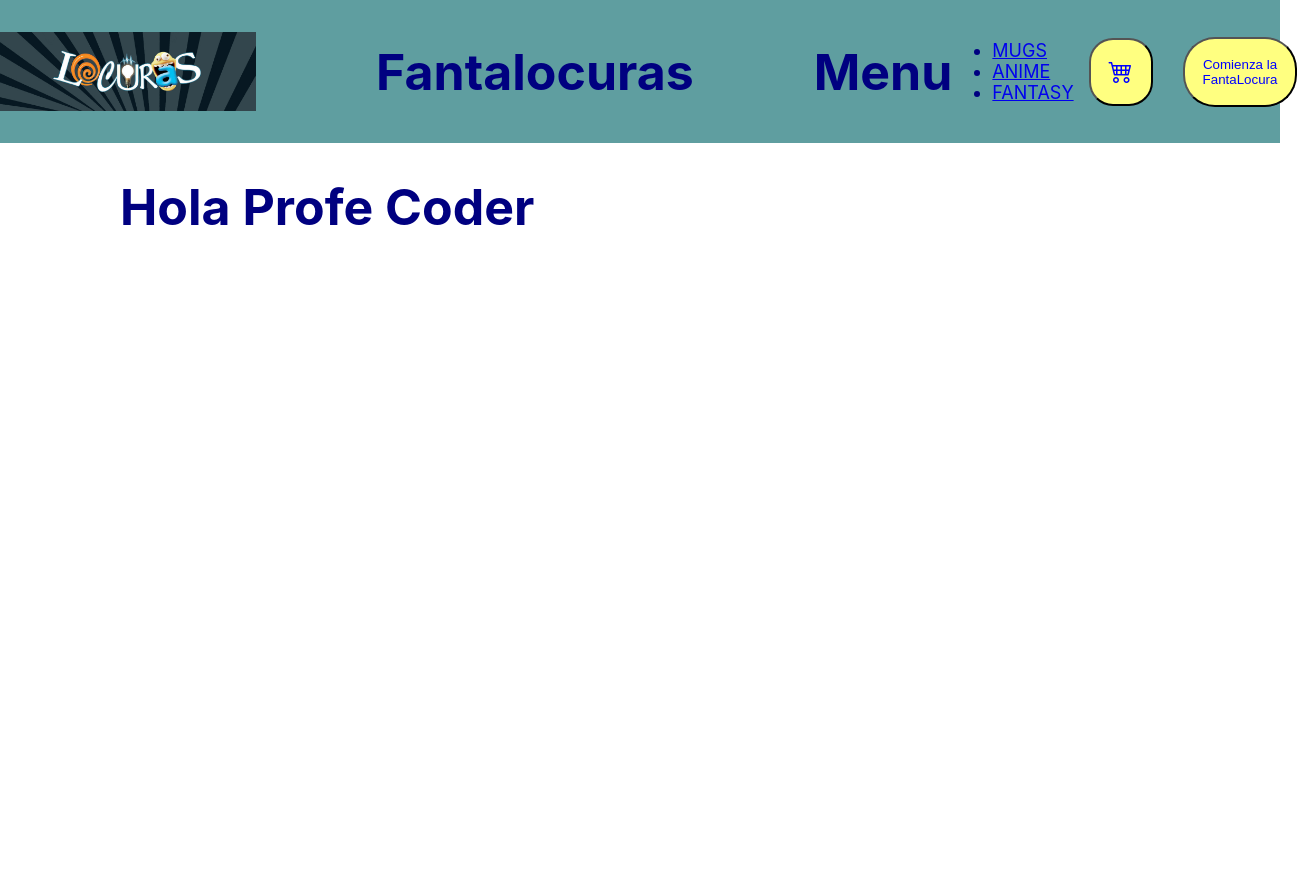
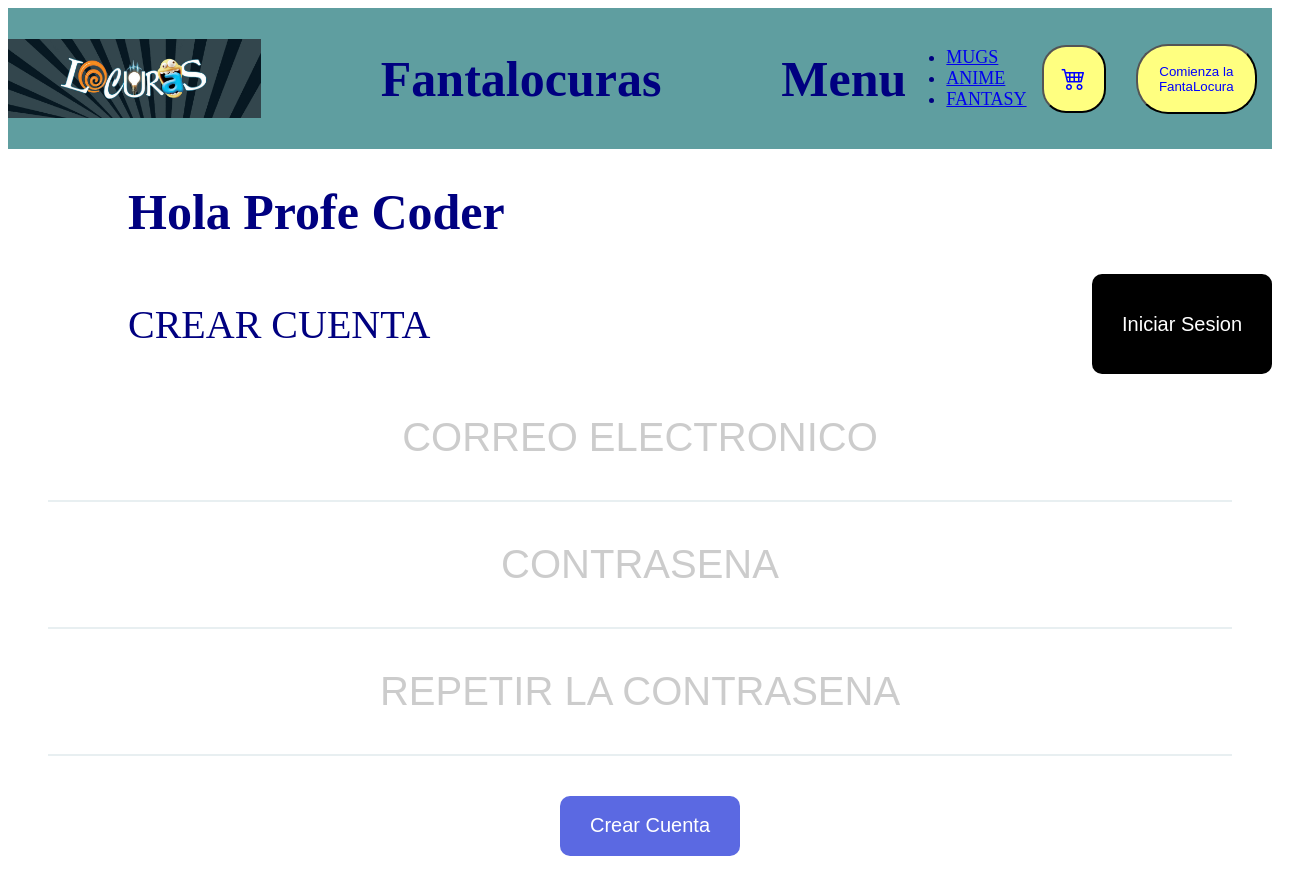
Before and after one commit to Mariangel86/fantalocuras-antequera, a React (Create React App) app: page /Crear-cuenta in a window 1280 px wide. Shown: the top 894 px of the page, 1312 px wide, since content can reach past the window. Before the commit the page ends 800 px from the top, so only its background shows below. Built offline with nearby package versions, Linux system fonts and the light colour scheme; no server answers.

Commit message:
changes of thursday

```diff
--- a/src/App.js
+++ b/src/App.js
@@ -7,6 +7,7 @@ import ItemDetalleContenedor from './componentes/ItemDetalleContenedor';
 import Cart from './componentes/Cart';
 import CartProvider from './Contextos/CartContext';
 import InicioSesion from './componentes/InicioSesion';
+import RegistroUsuarios from './componentes/RegistroUsuarios';
 
 const App = () => {
 
@@ -24,6 +25,7 @@ const App = () => {
       <Route path='/Cart' element={<Cart/>}></Route>
       <Route path='/Detalle/:detalleId' element= {<ItemDetalleContenedor/>}/>
       <Route path='/IniciarSesion' element= {<InicioSesion/>}></Route>
+      <Route path="/Crear-cuenta" element={<RegistroUsuarios/>}/>
 
       </Routes>
       </CartProvider>
--- a/src/ItemDetalleContenedor.css
+++ b/src/ItemDetalleContenedor.css
@@ -18,6 +18,8 @@ margin: auto;
 
 .detalle-image {
     width: 100%;
+    justify-content: center;
+
 
 }
 
--- a/src/componentes/Cart.js
+++ b/src/componentes/Cart.js
@@ -21,7 +21,7 @@ const Orden={
 const handleClick=()=>{
     const ordenesCollection= collection(querydb, 'Ordenes');
     addDoc(ordenesCollection, Orden)
-    .then (({id,title,price})=> console.log(id,title,price))
+    .then (({id})=> console.log(id))
 
 }
 
@@ -43,7 +43,7 @@ const handleClick=()=>{
         <p>
             Total: {TotalPrice()}
         </p>
-        <button onClick={handleClick} as={Link} to={`/IniciarSesion`}>Generar Orden</button>
+        <button onClick={handleClick}>Generar Orden</button>
         </>
         );
 }
--- /dev/null
+++ b/src/componentes/RegistroUsuarios.js
@@ -0,0 +1,129 @@
+import React, { useState } from "react";
+import {auth} from './../firebase/firebaseConfig'
+import { useNavigate } from "react-router-dom";
+import { createUserWithEmailAndPassword } from "firebase/auth";
+import Alerta from "../elementos/Alerta";
+import {Boton,Input,ContenedorBoton,Titulo,ContenedorHeader,Formulario} from './../elementos/elementos'
+
+const RegistroUsuarios=()=> {
+  const [correo, establecerCorreo]= useState('');
+  const [password, establecerPassword]= useState('');
+  const [password2, establecerPassword2]= useState('');
+  const [alerta, cambiarAlerta]= useState({});
+  const [estadoAlerta, cambiarEstadoAlerta]= useState(false);
+  const navigate= useNavigate ();
+
+  const handleChange = (e)=>{
+    switch(e.target.name){
+      case 'email':
+        establecerCorreo(e.target.value);
+        break;
+        case 'password':
+        establecerPassword(e.target.value);
+        break;
+        case 'password2':
+        establecerPassword2(e.target.value);
+        break;
+        default:
+        break;
+
+    }
+  }
+  const handleSubmit= async (e)=> {
+    e.preventDefault();
+
+
+  const expresionRegular= /[a-zA-Z0-9_.+-]+@[a-zA-Z0-9-]+\.[a-zA-Z0-9-.]+/;
+  if (!expresionRegular.test(correo)){
+    cambiarEstadoAlerta(true)
+    cambiarAlerta({
+      tipo: 'error',
+      mensaje: 'Por favor ingresa un correo valido'
+    });
+    return;
+    }
+    if (correo === '' || password === '' || password2 === ''){
+        cambiarEstadoAlerta(true)
+        cambiarAlerta({
+          tipo: 'error',
+          mensaje: 'Por favor ingresa todos los datos'
+        });
+        return;
+    }
+    if (password !== password2){
+      cambiarEstadoAlerta(true)
+      cambiarAlerta({
+        tipo: 'error',
+        mensaje: 'Las contrasenas no son iguales'
+      });
+      return;
+    }
+    try {
+      await createUserWithEmailAndPassword (auth,correo,password);
+      navigate('/Crear-cuenta');
+    }  catch (error){
+      cambiarEstadoAlerta(true);
+
+        let mensaje;
+        switch(error.code){
+          case 'auth/invalid-password':
+              mensaje = 'La contraseña tiene que ser de al menos 6 caracteres.'
+              break;
+          case 'auth/email-already-in-use':
+              mensaje = 'Ya existe una cuenta con el correo electrónico proporcionado.'
+          break;
+          case 'auth/invalid-email':
+              mensaje = 'El correo electrónico no es válido.'
+          break;
+          default:
+              mensaje = 'Hubo un error al intentar crear la cuenta.'
+          break;
+      }
+      cambiarAlerta({tipo:'error', mensaje:{mensaje}});
+      }
+  }
+
+  return (
+<>
+
+      <ContenedorHeader>
+        <Titulo> Crear cuenta</Titulo>
+        <div>
+        <Boton to="IniciarSesion">Iniciar Sesion</Boton>
+        </div>
+        </ContenedorHeader>
+    <Formulario onSubmit={handleSubmit}>
+      <Input
+      type="email"
+      name="email"
+      placeholder="Correo Electronico"
+      value={correo}
+      onChange={handleChange}
+      />
+      <Input
+      type="password"
+      name="password"
+      placeholder="Contrasena"
+      value={password}
+      onChange={handleChange}
+      />
+      <Input
+      type="password"
+      name="password2"
+      placeholder="Repetir la Contrasena"
+      value={password2}
+      onChange={handleChange}
+      />
+      <ContenedorBoton>
+      <Boton as="button" primario type="submit">Crear Cuenta</Boton>
+      </ContenedorBoton>
+    </Formulario>
+    <Alerta tipo={alerta.tipo}
+            mensaje={alerta.mensaje}
+            estadoAlerta={estadoAlerta}
+            cambiarEstadoAlerta={cambiarEstadoAlerta}/>
+    </>
+  );
+}
+
+export default RegistroUsuarios;
--- a/src/elementos/Alerta.js
+++ b/src/elementos/Alerta.js
@@ -1,4 +1,3 @@
-
 import{ React,useEffect } from "react";
 import theme from "../theme";
 import styled, {keyframes} from "styled-components";
--- a/src/index.js
+++ b/src/index.js
@@ -1,6 +1,6 @@
 import React from 'react';
 import ReactDOM from 'react-dom/client';
-import './index.css';
+//import './index.css';
 import App from './App';
 import reportWebVitals from './reportWebVitals';
 import './firebase/firebaseConfig';
```
